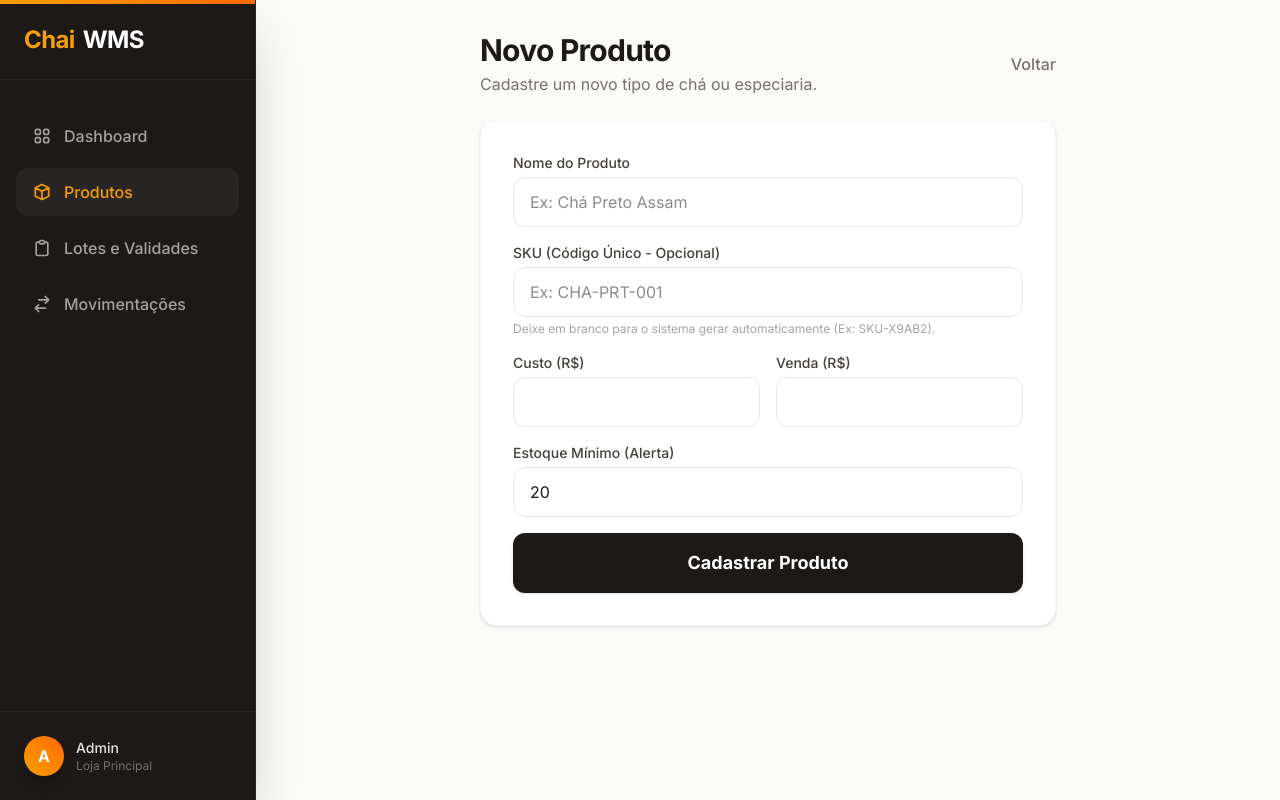
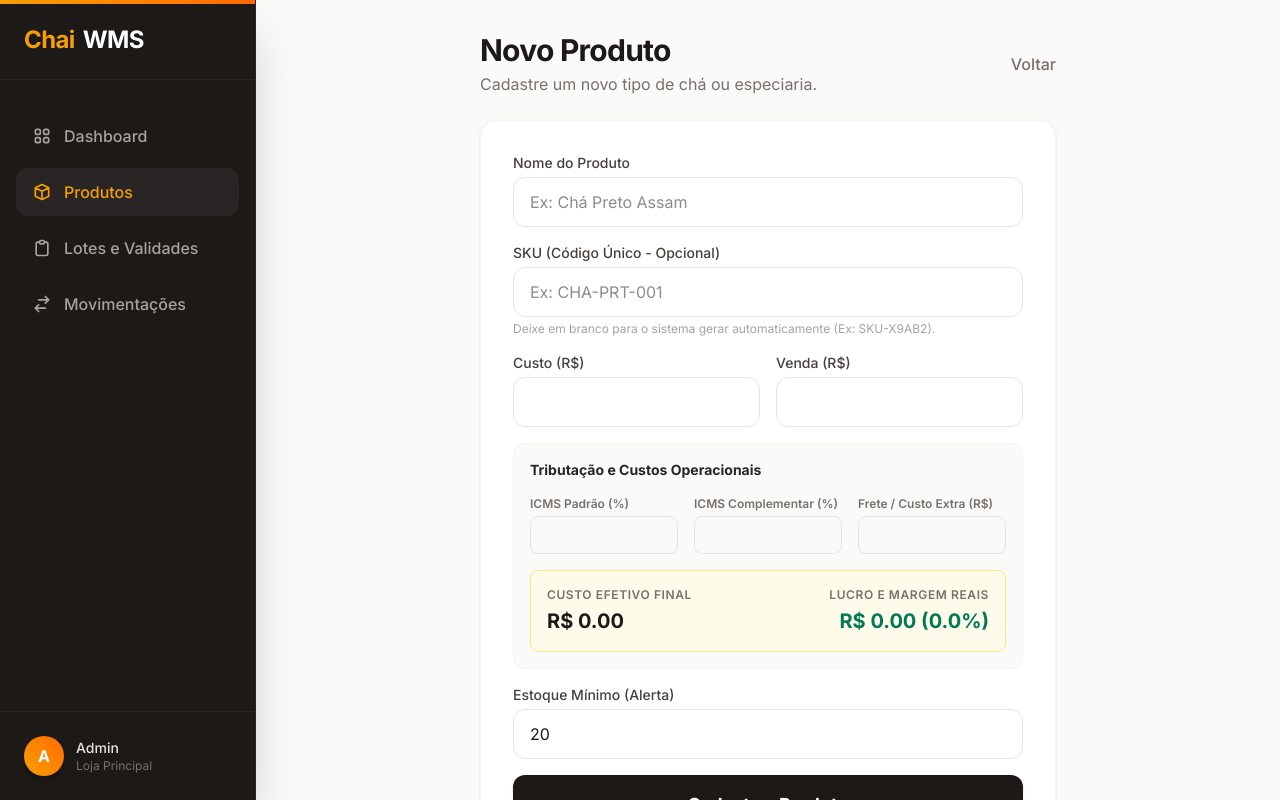
Before and after one commit to Quireza/mvp-estoque, a Next.js app: page /products/new in a window 1280 px wide. Built offline with nearby package versions, Linux system fonts and the light colour scheme.

Commit message:
feat: modulo de tributacao ICMS e Custo Efetivo Final (Fase 1)

```diff
--- a/src/app/DashboardActions.tsx
+++ b/src/app/DashboardActions.tsx
@@ -4,16 +4,29 @@ import { toast } from 'sonner';
 export function ExportAllButton({ allProducts }: { allProducts: any[] }) {
   const handleExportAll = () => {
     const rows = [
-      ["SKU", "Nome", "Custo", "Preço Venda", "Estoque Atual", "Minimo", "Status"].join(","),
-      ...allProducts.map(p => [
-        p.sku,
-        p.name,
-        p.costPrice,
-        p.salePrice,
-        p.totalQuantity,
-        p.minStock,
-        p.isLowStock ? 'Baixo' : 'Adequado'
-      ].join(","))
+      ["SKU", "Nome", "Custo Base", "Custo Efetivo", "Preço Venda", "Margem Lucro (%)", "Estoque Atual", "Minimo", "Status"].join(","),
+      ...allProducts.map(p => {
+        const costPrice = p.costPrice || 0;
+        const icms = p.icms || 0;
+        const icmsComplement = p.icmsComplement || 0;
+        const extraCosts = p.extraCosts || 0;
+        const salePrice = p.salePrice || 0;
+
+        const effectiveCost = costPrice + (costPrice * (icms / 100)) + (costPrice * (icmsComplement / 100)) + extraCosts;
+        const profitMargin = salePrice > 0 ? ((salePrice - effectiveCost) / salePrice) * 100 : 0;
+
+        return [
+          p.sku,
+          p.name,
+          costPrice.toFixed(2),
+          effectiveCost.toFixed(2),
+          salePrice.toFixed(2),
+          Math.round(profitMargin) + "%",
+          p.totalQuantity,
+          p.minStock,
+          p.isLowStock ? 'Baixo' : 'Adequado'
+        ].join(",");
+      })
     ];
 
     const csvContent = "\uFEFF" + rows.join("\n");
--- a/src/app/products/[id]/edit/EditProductForm.tsx
+++ b/src/app/products/[id]/edit/EditProductForm.tsx
@@ -9,6 +9,17 @@ export default function EditProductForm({ product }: { product: any }) {
   const router = useRouter();
   const [isPending, startTransition] = useTransition();
   const [errorLine, setErrorLine] = useState('');
+
+  // Financial States
+  const [costPrice, setCostPrice] = useState<number>(product.costPrice || 0);
+  const [salePrice, setSalePrice] = useState<number>(product.salePrice || 0);
+  const [icms, setIcms] = useState<number>(product.icms || 0);
+  const [icmsComplement, setIcmsComplement] = useState<number>(product.icmsComplement || 0);
+  const [extraCosts, setExtraCosts] = useState<number>(product.extraCosts || 0);
+
+  const effectiveCost = costPrice + (costPrice * (icms / 100)) + (costPrice * (icmsComplement / 100)) + extraCosts;
+  const profitMargin = salePrice > 0 ? ((salePrice - effectiveCost) / salePrice) * 100 : 0;
+  const profitValue = salePrice - effectiveCost;
 
   async function handleSubmit(formData: FormData) {
     startTransition(async () => {
@@ -63,7 +74,8 @@ export default function EditProductForm({ product }: { product: any }) {
               type="number"
               step="0.01"
               min="0"
-              defaultValue={product.costPrice}
+              value={costPrice || ''}
+              onChange={(e) => setCostPrice(parseFloat(e.target.value) || 0)}
               required
               className="w-full px-4 py-3 border border-stone-200 rounded-xl focus:outline-none focus:ring-2 focus:ring-amber-500"
             />
@@ -75,10 +87,68 @@ export default function EditProductForm({ product }: { product: any }) {
               type="number"
               step="0.01"
               min="0"
-              defaultValue={product.salePrice}
+              value={salePrice || ''}
+              onChange={(e) => setSalePrice(parseFloat(e.target.value) || 0)}
               required
               className="w-full px-4 py-3 border border-stone-200 rounded-xl focus:outline-none focus:ring-2 focus:ring-amber-500"
             />
+          </div>
+        </div>
+
+        <div className="bg-stone-50 border border-stone-100 p-4 rounded-xl space-y-4">
+          <h3 className="text-sm font-bold text-stone-800">Tributação e Custos Operacionais</h3>
+          <div className="grid grid-cols-1 md:grid-cols-3 gap-4">
+            <div>
+              <label className="block text-xs font-semibold text-stone-500 mb-1">ICMS Padrão (%)</label>
+              <input
+                name="icms"
+                type="number"
+                step="0.01"
+                min="0"
+                value={icms || ''}
+                onChange={(e) => setIcms(parseFloat(e.target.value) || 0)}
+                className="w-full px-3 py-2 border border-stone-200 rounded-lg focus:outline-none focus:ring-2 focus:ring-amber-500 text-sm"
+              />
+            </div>
+            <div>
+              <label className="block text-xs font-semibold text-stone-500 mb-1">ICMS Complementar (%)</label>
+              <input
+                name="icmsComplement"
+                type="number"
+                step="0.01"
+                min="0"
+                value={icmsComplement || ''}
+                onChange={(e) => setIcmsComplement(parseFloat(e.target.value) || 0)}
+                className="w-full px-3 py-2 border border-stone-200 rounded-lg focus:outline-none focus:ring-2 focus:ring-amber-500 text-sm"
+              />
+            </div>
+            <div>
+              <label className="block text-xs font-semibold text-stone-500 mb-1">Frete / Custo Extra (R$)</label>
+              <input
+                name="extraCosts"
+                type="number"
+                step="0.01"
+                min="0"
+                value={extraCosts || ''}
+                onChange={(e) => setExtraCosts(parseFloat(e.target.value) || 0)}
+                className="w-full px-3 py-2 border border-stone-200 rounded-lg focus:outline-none focus:ring-2 focus:ring-amber-500 text-sm"
+              />
+            </div>
+          </div>
+
+          <div className={`p-4 rounded-lg flex items-center justify-between border ${profitMargin < 0 ? 'bg-red-50 border-red-200' : profitMargin < 15 ? 'bg-amber-50 border-amber-200' : 'bg-emerald-50 border-emerald-200'}`}>
+             <div>
+                <p className="text-xs font-semibold text-stone-500 uppercase tracking-wider mb-1">Custo Efetivo Final</p>
+                <p className="text-xl font-bold text-stone-900">
+                  R$ {effectiveCost.toFixed(2)}
+                </p>
+             </div>
+             <div className="text-right">
+                <p className="text-xs font-semibold text-stone-500 uppercase tracking-wider mb-1">Lucro e Margem Reais</p>
+                <p className={`text-xl font-bold ${profitMargin < 0 ? 'text-red-700' : 'text-emerald-700'}`}>
+                  R$ {profitValue.toFixed(2)} ({profitMargin.toFixed(1)}%)
+                </p>
+             </div>
           </div>
         </div>
 
--- a/src/app/products/new/page.tsx
+++ b/src/app/products/new/page.tsx
@@ -10,6 +10,17 @@ export default function NewProductPage() {
   const router = useRouter();
   const [isPending, startTransition] = useTransition();
   const [errorLine, setErrorLine] = useState('');
+
+  // Financial States
+  const [costPrice, setCostPrice] = useState<number>(0);
+  const [salePrice, setSalePrice] = useState<number>(0);
+  const [icms, setIcms] = useState<number>(0);
+  const [icmsComplement, setIcmsComplement] = useState<number>(0);
+  const [extraCosts, setExtraCosts] = useState<number>(0);
+
+  const effectiveCost = costPrice + (costPrice * (icms / 100)) + (costPrice * (icmsComplement / 100)) + extraCosts;
+  const profitMargin = salePrice > 0 ? ((salePrice - effectiveCost) / salePrice) * 100 : 0;
+  const profitValue = salePrice - effectiveCost;
 
   async function handleSubmit(formData: FormData) {
     startTransition(async () => {
@@ -74,6 +85,8 @@ export default function NewProductPage() {
                 type="number"
                 step="0.01"
                 min="0"
+                value={costPrice || ''}
+                onChange={(e) => setCostPrice(parseFloat(e.target.value) || 0)}
                 required
                 className="w-full px-4 py-3 border border-stone-200 rounded-xl focus:outline-none focus:ring-2 focus:ring-amber-500"
               />
@@ -85,9 +98,68 @@ export default function NewProductPage() {
                 type="number"
                 step="0.01"
                 min="0"
+                value={salePrice || ''}
+                onChange={(e) => setSalePrice(parseFloat(e.target.value) || 0)}
                 required
                 className="w-full px-4 py-3 border border-stone-200 rounded-xl focus:outline-none focus:ring-2 focus:ring-amber-500"
               />
+            </div>
+          </div>
+
+          <div className="bg-stone-50 border border-stone-100 p-4 rounded-xl space-y-4">
+            <h3 className="text-sm font-bold text-stone-800">Tributação e Custos Operacionais</h3>
+            <div className="grid grid-cols-1 md:grid-cols-3 gap-4">
+              <div>
+                <label className="block text-xs font-semibold text-stone-500 mb-1">ICMS Padrão (%)</label>
+                <input
+                  name="icms"
+                  type="number"
+                  step="0.01"
+                  min="0"
+                  value={icms || ''}
+                  onChange={(e) => setIcms(parseFloat(e.target.value) || 0)}
+                  className="w-full px-3 py-2 border border-stone-200 rounded-lg focus:outline-none focus:ring-2 focus:ring-amber-500 text-sm"
+                />
+              </div>
+              <div>
+                <label className="block text-xs font-semibold text-stone-500 mb-1">ICMS Complementar (%)</label>
+                <input
+                  name="icmsComplement"
+                  type="number"
+                  step="0.01"
+                  min="0"
+                  value={icmsComplement || ''}
+                  onChange={(e) => setIcmsComplement(parseFloat(e.target.value) || 0)}
+                  className="w-full px-3 py-2 border border-stone-200 rounded-lg focus:outline-none focus:ring-2 focus:ring-amber-500 text-sm"
+                />
+              </div>
+              <div>
+                <label className="block text-xs font-semibold text-stone-500 mb-1">Frete / Custo Extra (R$)</label>
+                <input
+                  name="extraCosts"
+                  type="number"
+                  step="0.01"
+                  min="0"
+                  value={extraCosts || ''}
+                  onChange={(e) => setExtraCosts(parseFloat(e.target.value) || 0)}
+                  className="w-full px-3 py-2 border border-stone-200 rounded-lg focus:outline-none focus:ring-2 focus:ring-amber-500 text-sm"
+                />
+              </div>
+            </div>
+
+            <div className={`p-4 rounded-lg flex items-center justify-between border ${profitMargin < 0 ? 'bg-red-50 border-red-200' : profitMargin < 15 ? 'bg-amber-50 border-amber-200' : 'bg-emerald-50 border-emerald-200'}`}>
+               <div>
+                  <p className="text-xs font-semibold text-stone-500 uppercase tracking-wider mb-1">Custo Efetivo Final</p>
+                  <p className="text-xl font-bold text-stone-900">
+                    R$ {effectiveCost.toFixed(2)}
+                  </p>
+               </div>
+               <div className="text-right">
+                  <p className="text-xs font-semibold text-stone-500 uppercase tracking-wider mb-1">Lucro e Margem Reais</p>
+                  <p className={`text-xl font-bold ${profitMargin < 0 ? 'text-red-700' : 'text-emerald-700'}`}>
+                    R$ {profitValue.toFixed(2)} ({profitMargin.toFixed(1)}%)
+                  </p>
+               </div>
             </div>
           </div>
 
```
Also changed, not shown: src/app/actions.ts (+10 -2 lines), 1 other file (tests, documents, lock files or other folders).
